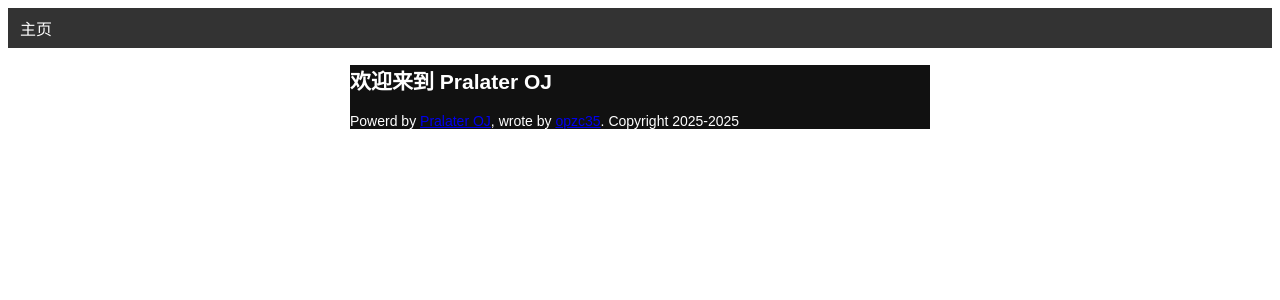
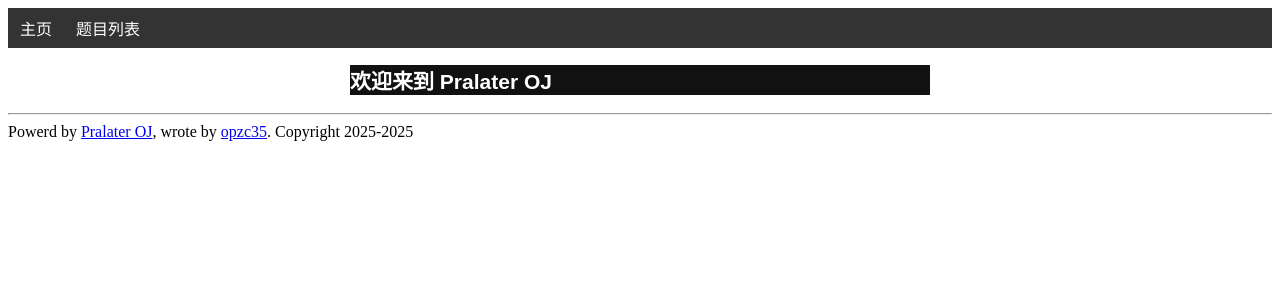
Before and after one commit to opzc35/PralaterOJ, a Flask app: page / in a window 1280 px wide. Shown: the top 300 px of the page. Run offline with Flask 2, Linux system fonts and the light colour scheme.

Commit message:
修复了底栏和页面内容合并的漏洞，并且增强页面美观性

```diff
--- a/templates/base.html
+++ b/templates/base.html
@@ -13,14 +13,18 @@
             <li>
                 <a href="{{ url_for('index') }}">主页</a>
             </li>
+            <li>
+                <a href="{{ url_for('problem', pid='list') }}">题目列表</a>
+            </li>
         </ul>
     </nav>
     <div class="content">
         <h2> 欢迎来到 Pralater OJ </h2>
         {% block content %} {% endblock %}
-        <div class="footer">
-            Powerd by <a href="https://github.com/opzc35/PralaterOJ">Pralater OJ</a>, wrote by <a href="https://github.com/opzc35">opzc35</a>. Copyright 2025-2025
-        </div>
+    </div>
+    <hr>
+    <div class="footer">
+        Powerd by <a href="https://github.com/opzc35/PralaterOJ">Pralater OJ</a>, wrote by <a href="https://github.com/opzc35">opzc35</a>. Copyright 2025-2025
     </div>
 </body>
 </html>
```
